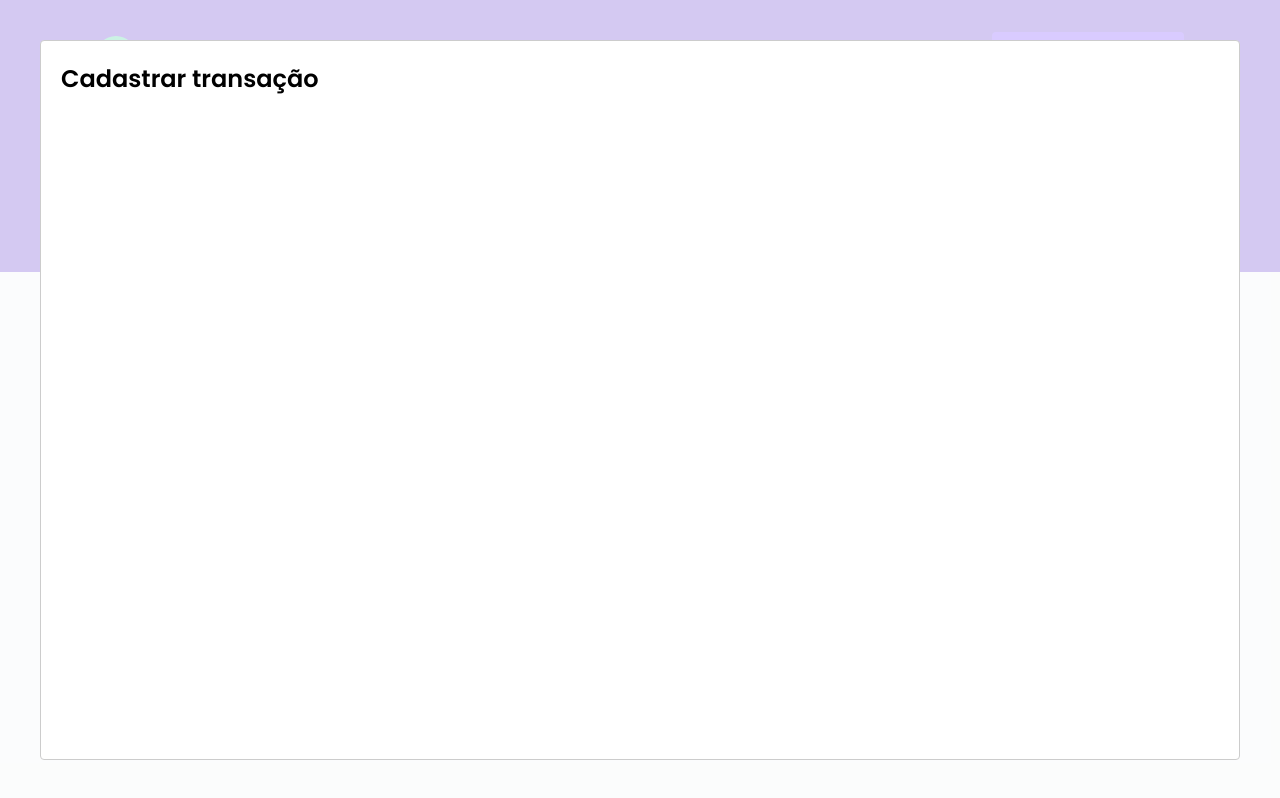
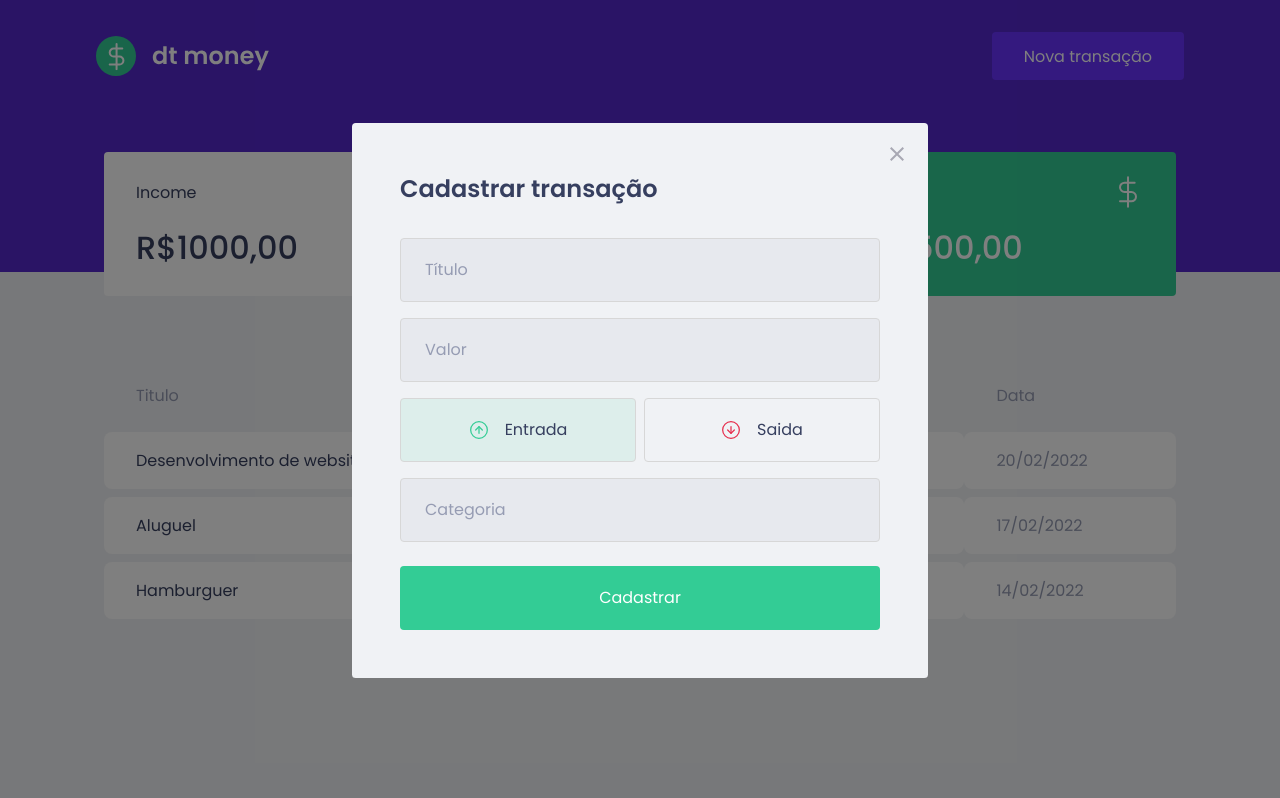
Before and after one commit to gustavohst/td-money, a React (Create React App) app: page / in a window 1280 px wide. Both pictures are taken after a click on the button "Nova transação". Built offline with nearby package versions, Linux system fonts and the light colour scheme; no server answers; what miragejs would draw is missing.

Commit message:
Improve modal transactions

```diff
--- a/package.json
+++ b/package.json
@@ -5,6 +5,7 @@
   "dependencies": {
     "axios": "^0.26.0",
     "miragejs": "^0.1.43",
+    "polished": "^4.1.4",
     "react": "^17.0.2",
     "react-dom": "^17.0.2",
     "react-modal": "^3.14.4",
--- a/src/componentes/NewTransactionModal/index.tsx
+++ b/src/componentes/NewTransactionModal/index.tsx
@@ -1,17 +1,76 @@
-import Modal from 'react-modal'
+import { useState } from 'react';
+import Modal from 'react-modal';
+import closeImg from '../../assets/close.svg';
+import incomeImg from '../../assets/income.svg';
+import outcomeImg from '../../assets/outcome.svg';
+import { Container, TransactionTypeContainer, RadioBox } from './styles';
+
 
 interface NewTransactionsModalProps {
     isOpen: boolean;
     onRequestClose: () => void;
 }
 
-export function NewTransactionModal({ isOpen, onRequestClose}: NewTransactionsModalProps) {
+export function NewTransactionModal({ isOpen, onRequestClose }: NewTransactionsModalProps) {
+    const [type, setType] = useState('deposit');
+
     return (
         <Modal
             isOpen={isOpen}
             onRequestClose={onRequestClose}
+            overlayClassName="react-modal-overlay"
+            className="react-modal-content"
         >
-            <h2>Cadastrar transação</h2>
+            <button
+                type="button"
+                onClick={onRequestClose}
+                className="react-modal-close"
+            >
+                <img src={closeImg} alt="Fechar Modal" />
+            </button>
+
+            <Container>
+                <h2>Cadastrar transação</h2>
+
+                <input
+                    placeholder="Título"
+                />
+
+                <input
+                    type="number"
+                    placeholder="Valor"
+                />
+
+                <TransactionTypeContainer>
+                    <RadioBox
+                        type="button"
+                        onClick={() => { setType('deposit'); }}
+                        isActive={type === 'deposit' }
+                        activeColor="green"
+                    >
+                        <img src={incomeImg} alt="Entrada" />
+                        <span>Entrada</span>
+                    </RadioBox>
+
+                    <RadioBox
+                        type="button"
+                        onClick={() => { setType('withdraw'); }}
+                        isActive={type === 'withdraw' }
+                        activeColor="red"
+                    >
+                        <img src={outcomeImg} alt="Saida" />
+                        <span>Saida</span>
+                    </RadioBox>
+
+                </TransactionTypeContainer>
+
+                <input
+                    placeholder="Categoria"
+                />
+
+                <button type="submit">Cadastrar</button>
+
+            </Container>
         </Modal>
     );
 }
--- a/src/componentes/NewTransactionModal/styles.ts
+++ b/src/componentes/NewTransactionModal/styles.ts
@@ -1,4 +1,102 @@
 import styled from 'styled-components';
+import { darken, transparentize } from 'polished';
 
-export const Container = styled.section`
-`
+
+export const Container = styled.form`
+
+    h2 {
+        color: var(--text-title);
+        font-size: 1.5rem;
+        margin-bottom: 2rem;
+    }
+
+    input {
+        width: 100%;
+        padding: 0 1.5rem;
+        height: 4rem;
+        border-radius: 0.25rem;
+
+        border: 1px solid #d7d7d7;
+        background: #e7e9ee;
+
+        font-weight: 400;
+        font-size: 1rem;
+
+        &::placeholder {
+            color: var(--text-body);
+        }
+
+        & + input {
+            margin-top: 1rem;
+        }
+    }
+
+    button[type="submit"] {
+        width: 100%;
+        padding: 0 1.5rem;
+        height: 4rem;
+        background: var(--green);
+        color: #FFF;
+        border-radius: 0.25rem;
+        border: 0;
+        font-size: 1rem;
+        margin-top: 1.5rem;
+
+        transition: filter 0.2s;
+
+        &:hover {
+            filter: brightness(0.9);
+        }
+
+    }
+
+`;
+
+export const TransactionTypeContainer = styled.section`
+    margin: 1rem 0;
+    display: grid;
+    grid-template-columns: 1fr 1fr;
+    gap: 0.5rem;
+`;
+
+interface RadioBoxProps {
+    isActive: boolean;
+    activeColor: 'green' | 'red';
+}
+
+const colors = {
+    green: '#33CC95',
+    red: '#E62E4D'
+}
+
+export const RadioBox = styled.button<RadioBoxProps>`
+    height: 4rem;
+    border: 1px solid #d7d7d7;
+    border-radius: 0.25rem;
+
+    background: ${(props)=> props.isActive
+    ? transparentize(0.9, colors[props.activeColor])
+    : 'transparent'};
+
+    display: flex;
+    align-items: center;
+    justify-content: center;
+
+    transition: border-color 0.2s;
+
+    &:hover {
+        border-color: ${darken(0.1, '#d7d7d7')};
+    }
+
+    img {
+        width: 20px;
+        height: 20px;
+    }
+
+    span {
+        display: inline-block;
+        margin-left: 1rem;
+        font-size: 1rem;
+        color: var(--text-title);
+    }
+`;
--- a/src/styles/global.ts
+++ b/src/styles/global.ts
@@ -53,4 +53,42 @@
         opacity: 0.6;
         cursor: not-allowed;
     }
+
+    .react-modal-overlay {
+        background: rgba(0, 0, 0, 0.5);
+
+        position: fixed;
+        top: 0;
+        bottom: 0;
+        right: 0;
+        left: 0;
+
+        display: flex;
+        align-items: center;
+        justify-content: center;
+    }
+
+    .react-modal-content {
+        width: 100%;
+        max-width: 576px;
+        background: var(--background);
+        padding: 3rem;
+        position: relative;
+        border-radius: 0.24rem;
+    }
+
+    .react-modal-close {
+        position: absolute;
+        right: 1.5rem;
+        top: 1.5rem;
+        border: 0;
+        background: transparent;
+
+        transition: filter 0.2s;
+
+        &:hover {
+            filter: brightness(0.8);
+        }
+    }
+
 `
```
Also changed, not shown: 1 other file (tests, documents, lock files or other folders).
